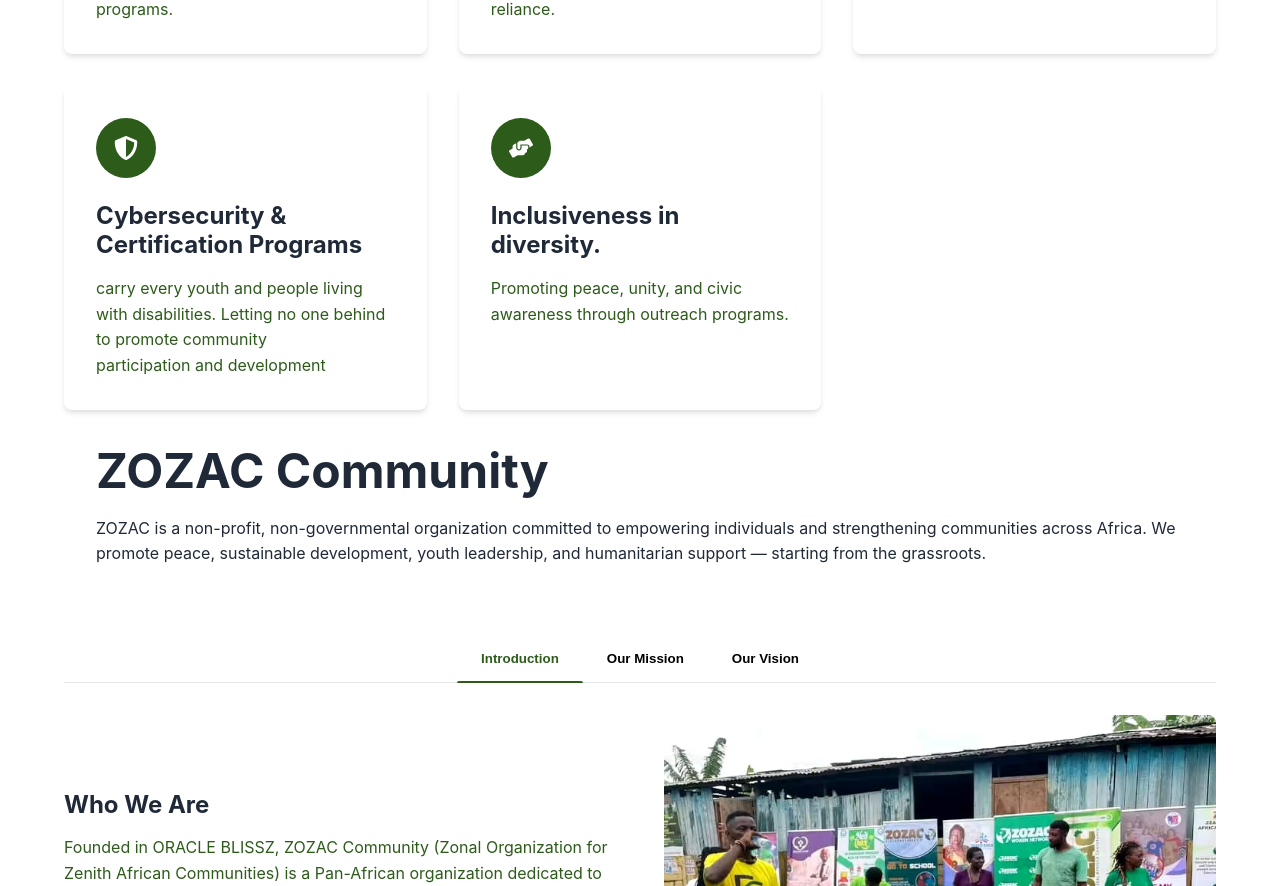
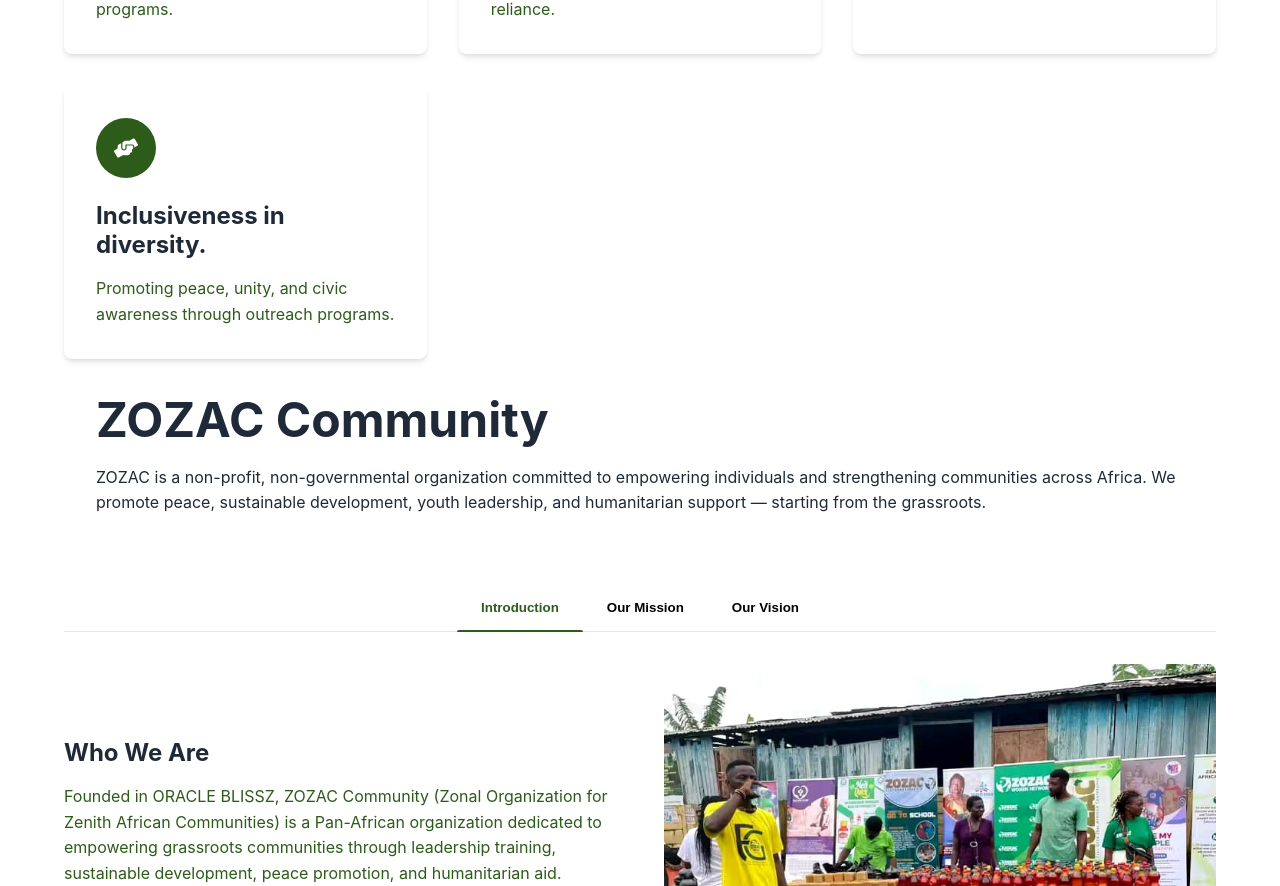
Before and after one commit to liblissz/zozacommunity, a React (Vite) app: page / in a window 1280 px wide. Shown: the part 1912-2798 px from the top of the page. Built offline with nearby package versions, Linux system fonts and the light colour scheme; no server answers.

Commit message:
Update Feature.jsx

```diff
--- a/src/Componennts/Feature/Feature.jsx
+++ b/src/Componennts/Feature/Feature.jsx
@@ -31,11 +31,7 @@
   //   title: 'Software & Tech Services',
   //   description: 'Custom software solutions including websites, desktop, and mobile applications.',
   // },
-  {
-    icon: <FaShieldAlt />,
-    title: 'Cybersecurity & Certification Programs',
-    description: 'carry every youth and people living with disabilities. Letting no one behind to promote community participation and development',
-  },
+
   // {
   //   icon: <FaPaintBrush />,
   //   title: 'Graphic Design & Creative Services',
```
